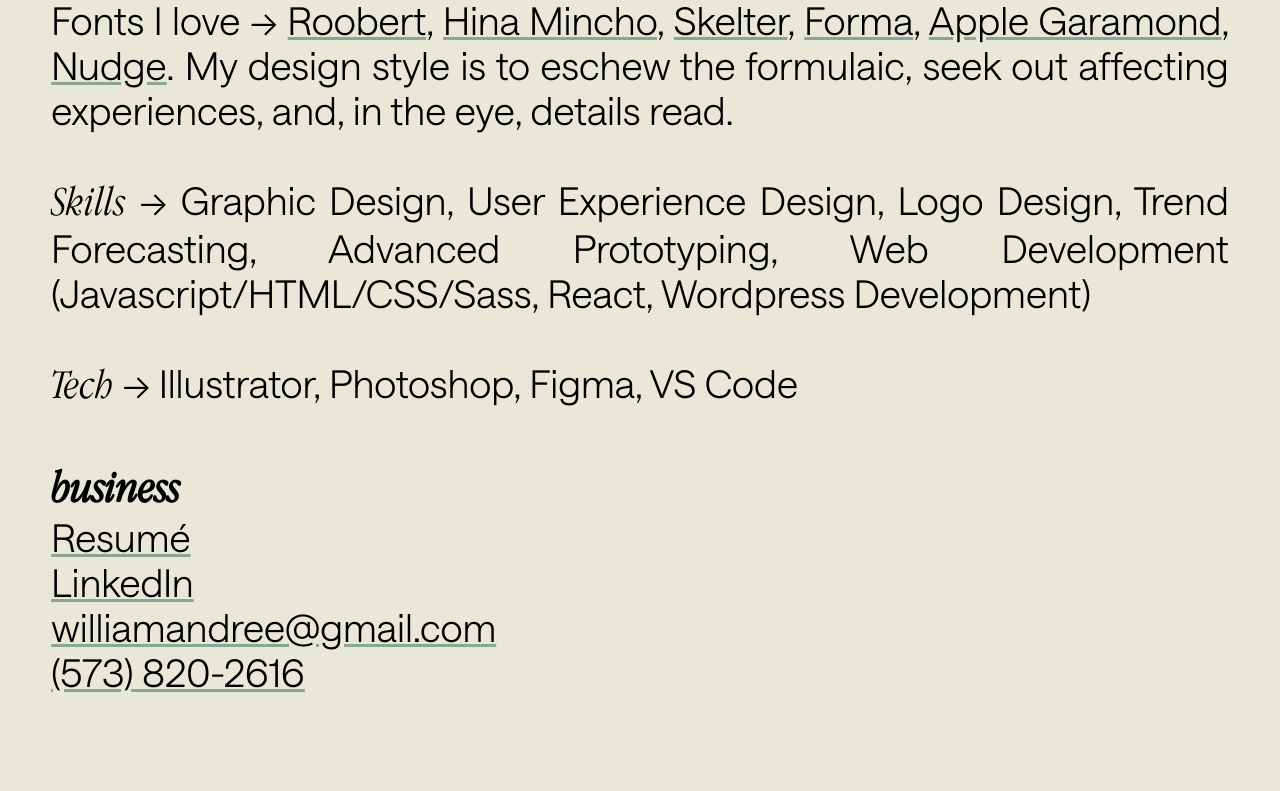
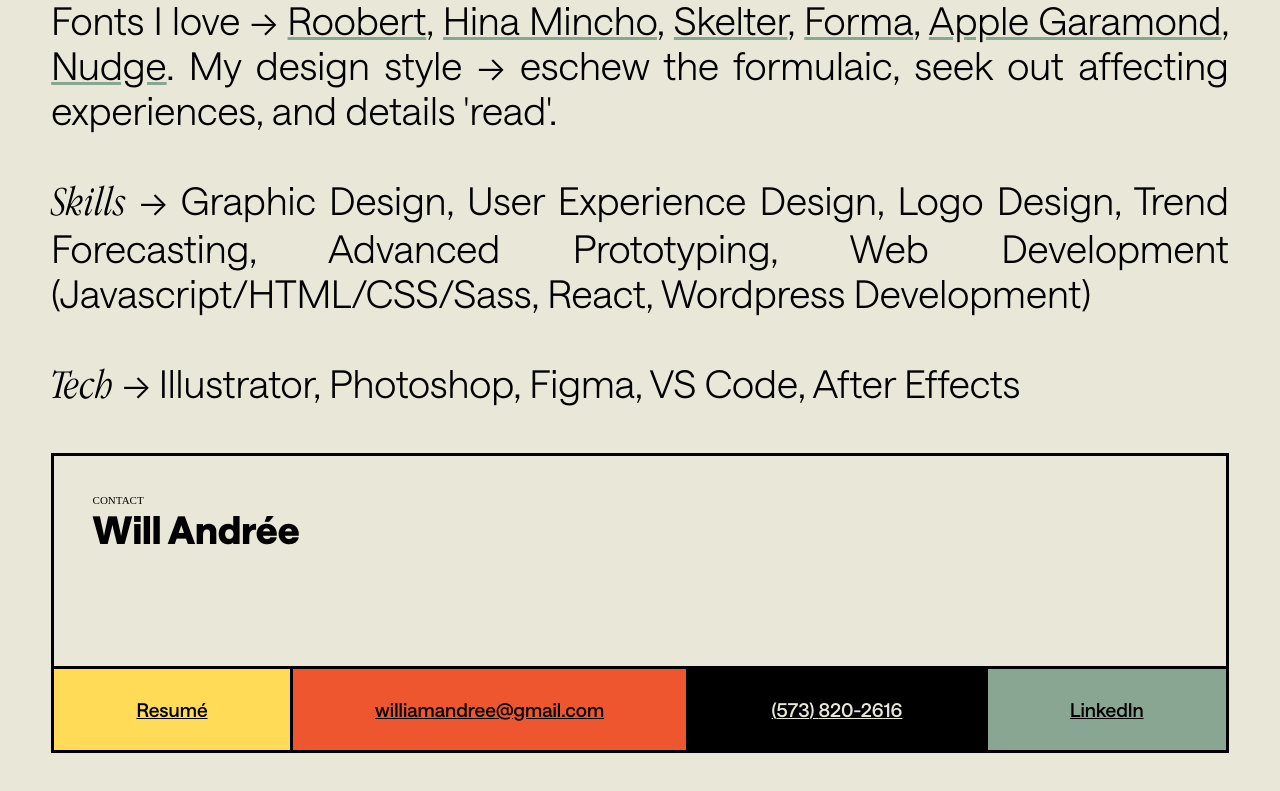
Before and after one commit to sucrete/p4bmk2, a Next.js app: page / in a window 1280 px wide. Shown: the part 7977-8768 px from the top of the page. Built offline with nearby package versions, Linux system fonts and the light colour scheme; a web font is replaced by a local one.

Commit message:
top it off

```diff
--- a/pages/index.js
+++ b/pages/index.js
@@ -116,8 +116,8 @@
           <div className="detailsContainer">
             <div>
               <span className="_1">Hi, Barkley!</span> Thank you for viewing
-              some of my work. I{"'"}ve wanted to apply for a position with
-              Barkley when I had some work I was proud to present.
+              some of my work. I{"'"}ve always wanted to apply for a position
+              with Barkley when I had some work I was proud to present.
               <br />
               <br /> If it{"'"}s possible to know someone better by what they
               love, here are a few of my favorite artists/designers/firms →{" "}
@@ -240,8 +240,8 @@
               >
                 Nudge
               </span>
-              . My design style is to eschew the formulaic, seek out affecting
-              experiences, and, in the eye, details read.
+              . My design style → eschew the formulaic, seek out affecting
+              experiences, and details {"'"}read{"'"}.
             </div>
             <br />
             <div>
@@ -253,11 +253,11 @@
             <br />
             <div>
               <span className="_1">Tech</span> → Illustrator, Photoshop, Figma,
-              VS Code
+              VS Code, After Effects
             </div>
             <br />
 
-            <div className="businessContainer subcontainer">
+            {/* <div className="businessContainer subcontainer">
               <h3 className="bskillz">business</h3>
               <ul>
                 <li>
@@ -283,6 +283,45 @@
                   <a href="tel:5738202616">(573) 820-2616</a>
                 </li>
               </ul>
+            </div> */}
+            <div className="contactCard">
+              <div className="contactTopBox">
+                <div className="contactPull">CONTACT</div>
+                <div className="contactName">Will Andrée</div>
+              </div>
+              <div className="contactBottomBox">
+                <div className="resume">
+                  <Link href="/resume.pdf" passHref>
+                    <a target="_blank" rel="noopener noreferrer">
+                      Resumé
+                    </a>
+                  </Link>
+                </div>
+                <div className="email">
+                  <Link href="mailto:williamandree@gmail.com" passHref>
+                    <a target="_blank" rel="noopener noreferrer">
+                      williamandree@gmail.com
+                    </a>
+                  </Link>
+                </div>
+                <div className="tel">
+                  <Link href="tel:15738202616" passHref>
+                    <a target="_blank" rel="noopener noreferrer">
+                      {"("}573{") "}820-2616
+                    </a>
+                  </Link>
+                </div>
+                <div className="LinkedIn">
+                  <Link
+                    href="https://www.linkedin.com/in/william-andree/"
+                    passHref
+                  >
+                    <a target="_blank" rel="noopener noreferrer">
+                      LinkedIn
+                    </a>
+                  </Link>
+                </div>
+              </div>
             </div>
           </div>
         </div>
--- a/styles/globals.css
+++ b/styles/globals.css
@@ -134,6 +134,9 @@
   text-transform: uppercase;
   line-height: 70%;
 }
+.fontImage div.roobert {
+  height: 50px;
+}
 .fontImage.skelter {
   height: 150px;
 }
@@ -172,6 +175,60 @@
   padding-bottom: 70px;
   color: black;
   visibility: hidden;
+}
+
+.contactCard {
+  border: 3px solid black;
+}
+.contactCard .contactTopBox {
+  padding: 3vw 3vw 9vw;
+}
+.contactCard .contactTopBox .contactPull {
+  font-family: "Melody Regular";
+  font-size: 11px;
+}
+.contactCard .contactTopBox .contactName {
+  font-family: "Saans Heavy";
+  font-size: 3vw;
+}
+.contactCard .contactBottomBox {
+  border-top: 3px solid black;
+  display: grid;
+  grid-template-columns: auto auto auto auto;
+}
+.contactCard .contactBottomBox div {
+  padding: 2.5vw 3vw;
+  display: flex;
+  justify-content: center;
+  align-items: center;
+  text-align: center;
+  border-right: 3px solid black;
+}
+.contactCard .contactBottomBox div:last-of-type {
+  border: none;
+}
+.contactCard .contactBottomBox div.resume {
+  background: #ffdb58;
+}
+.contactCard .contactBottomBox div.email {
+  background: #ee562f;
+}
+.contactCard .contactBottomBox div.tel {
+  background: black;
+}
+.contactCard .contactBottomBox div.tel a {
+  color: #e9e7d8;
+  text-decoration-color: #e9e7d8;
+}
+.contactCard .contactBottomBox div.LinkedIn {
+  background: #88a691;
+}
+.contactCard .contactBottomBox div a {
+  font-family: "Saans Med";
+  font-size: 1.5vw;
+  line-height: 90%;
+  text-align: center;
+  text-decoration-color: black;
 }
 
 .pane {
--- a/styles/globals.scss
+++ b/styles/globals.scss
@@ -216,8 +216,7 @@
   }
 
   & div.roobert {
-    // height: 50px;
-    // width: 30px;
+    height: 50px;
   }
 
   &.skelter {
@@ -273,7 +272,59 @@
     visibility: hidden;
   }
 }
-
+.contactCard {
+  border: 3px solid black;
+  .contactTopBox {
+    padding: 3vw 3vw 9vw;
+    .contactPull {
+      font-family: "Melody Regular";
+      font-size: 11px;
+    }
+    .contactName {
+      font-family: "Saans Heavy";
+      font-size: 3vw;
+    }
+  }
+  .contactBottomBox {
+    border-top: 3px solid black;
+    display: grid;
+    grid-template-columns: auto auto auto auto;
+    div {
+      padding: 2.5vw 3vw;
+      display: flex;
+      justify-content: center;
+      align-items: center;
+      text-align: center;
+      border-right: 3px solid black;
+      &:last-of-type {
+        border: none;
+      }
+      &.resume {
+        background: #ffdb58;
+      }
+      &.email {
+        background: #ee562f;
+      }
+      &.tel {
+        background: black;
+        a {
+          color: #e9e7d8;
+          text-decoration-color: #e9e7d8;
+        }
+      }
+      &.LinkedIn {
+        background: #88a691;
+      }
+      a {
+        font-family: "Saans Med";
+        font-size: 1.5vw;
+        line-height: 90%;
+        text-align: center;
+        text-decoration-color: black;
+      }
+    }
+  }
+}
 .pane {
   width: 100%;
   height: 69.5vw;
```
Also changed, not shown: 1 other file (tests, documents, lock files or other folders).
